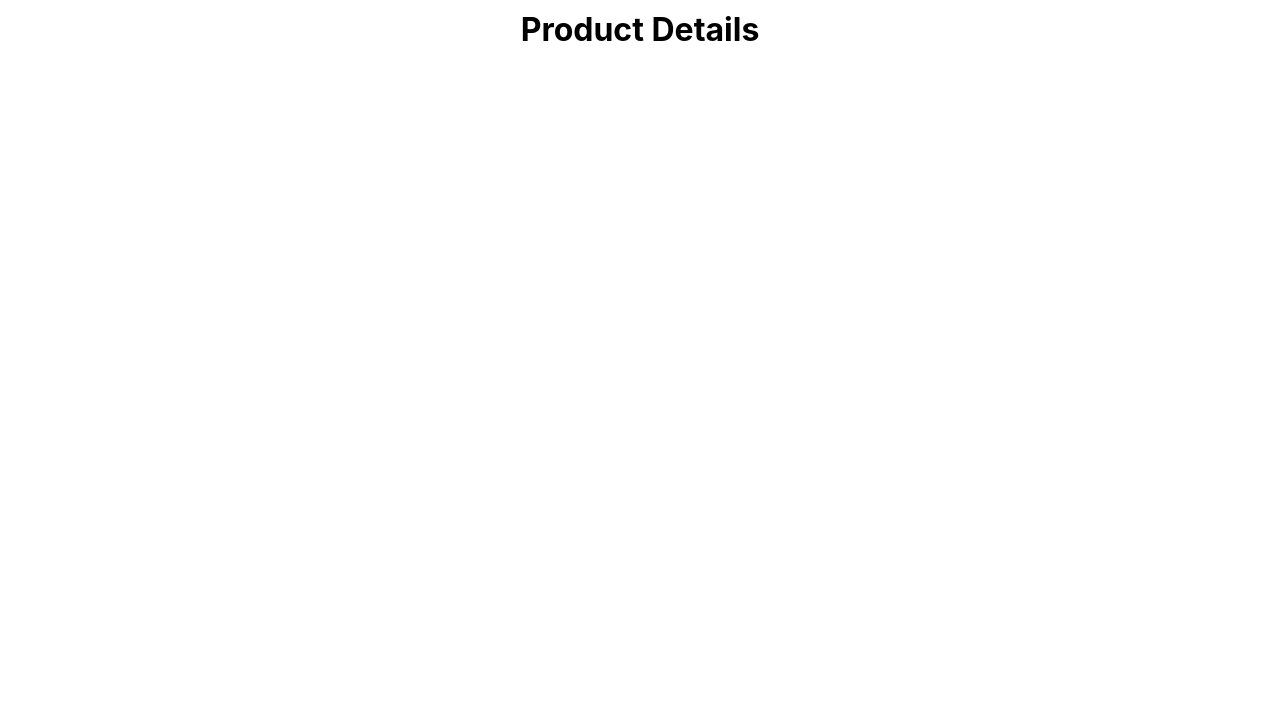
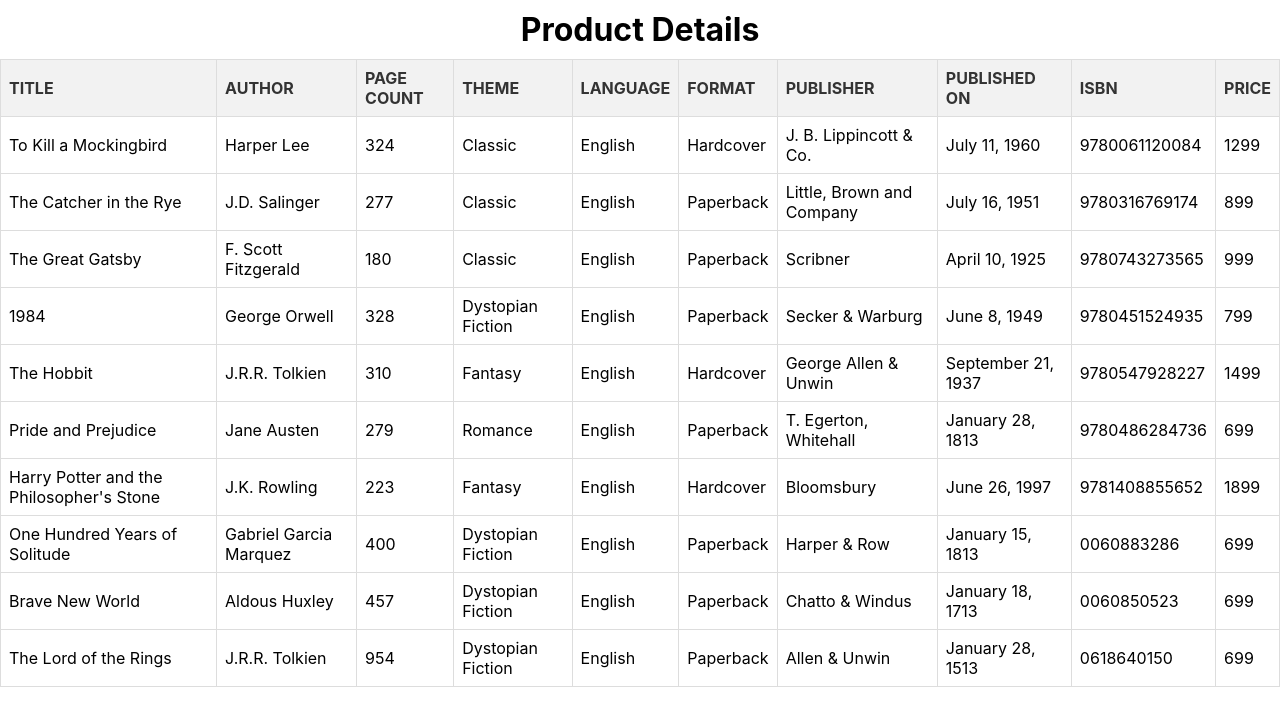
Before and after one commit to priyaas21/e-commerce-test-task, a React (Create React App) app: page / in a window 1280 px wide. Shown: the top 726 px of the page. Built offline with nearby package versions, Linux system fonts and the light colour scheme.

Commit message:
Rendered product details

```diff
--- a/src/assets/css/productDetails.css
+++ b/src/assets/css/productDetails.css
@@ -7,7 +7,6 @@
 .page-container {
   width: 100%;
   height: 100%;
-  background-color: green;
 }
 
 .page-container h1 {
@@ -15,3 +14,20 @@
   margin-top: 10px;
   margin-bottom: 10px;
 }
+
+table {
+  border-collapse: collapse;
+  width: 100%;
+}
+
+table th,
+table td {
+  border: 1px solid #ddd;
+  padding: 8px;
+  text-align: left;
+}
+
+table th {
+  background-color: #f2f2f2;
+  color: #333;
+}
--- a/src/components/productDetails.js
+++ b/src/components/productDetails.js
@@ -1,9 +1,44 @@
 import '../assets/css/productDetails.css';
+import { PRODUCTS } from '../Utils';
 
 function ProductDetails() {
   return (
     <div className="page-container">
       <h1>Product Details</h1>
+      <div>
+        <table className="product-detail-container">
+          <thead>
+            <tr>
+              <th>TITLE</th>
+              <th>AUTHOR</th>
+              <th>PAGE COUNT</th>
+              <th>THEME</th>
+              <th>LANGUAGE</th>
+              <th>FORMAT</th>
+              <th>PUBLISHER</th>
+              <th>PUBLISHED ON</th>
+              <th>ISBN</th>
+              <th>PRICE</th>
+            </tr>
+          </thead>
+          <tbody>
+            {PRODUCTS.map((item, index) => (
+              <tr key={index}>
+                <td>{item?.title}</td>
+                <td>{item?.author}</td>
+                <td>{item?.pages}</td>
+                <td>{item?.genre}</td>
+                <td>{item?.language}</td>
+                <td>{item?.format}</td>
+                <td>{item?.publisher}</td>
+                <td>{item?.published}</td>
+                <td>{item?.isbn}</td>
+                <td>{item?.price}</td>
+              </tr>
+            ))}
+          </tbody>
+        </table>
+      </div>
     </div>
   );
 }
```
